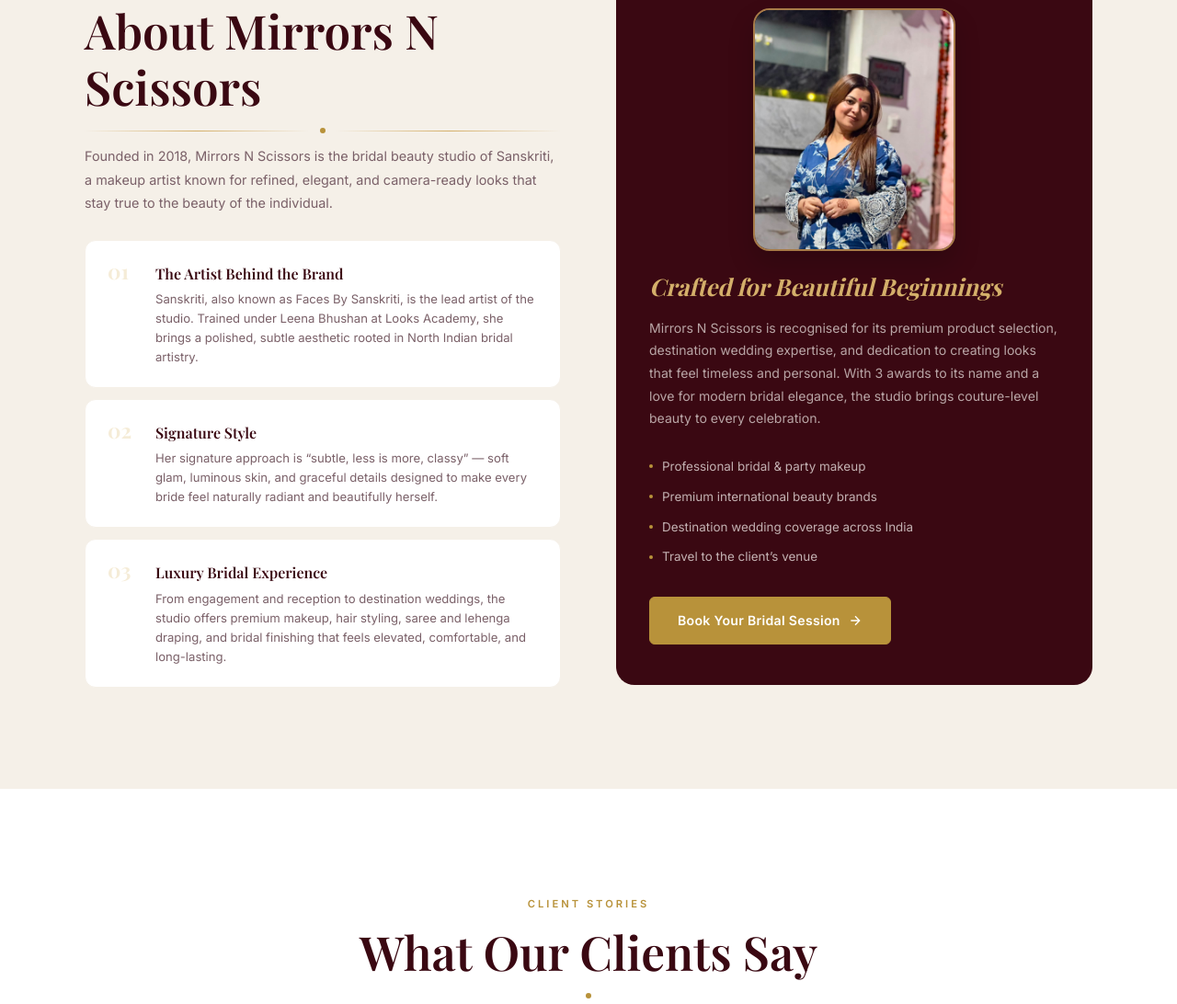
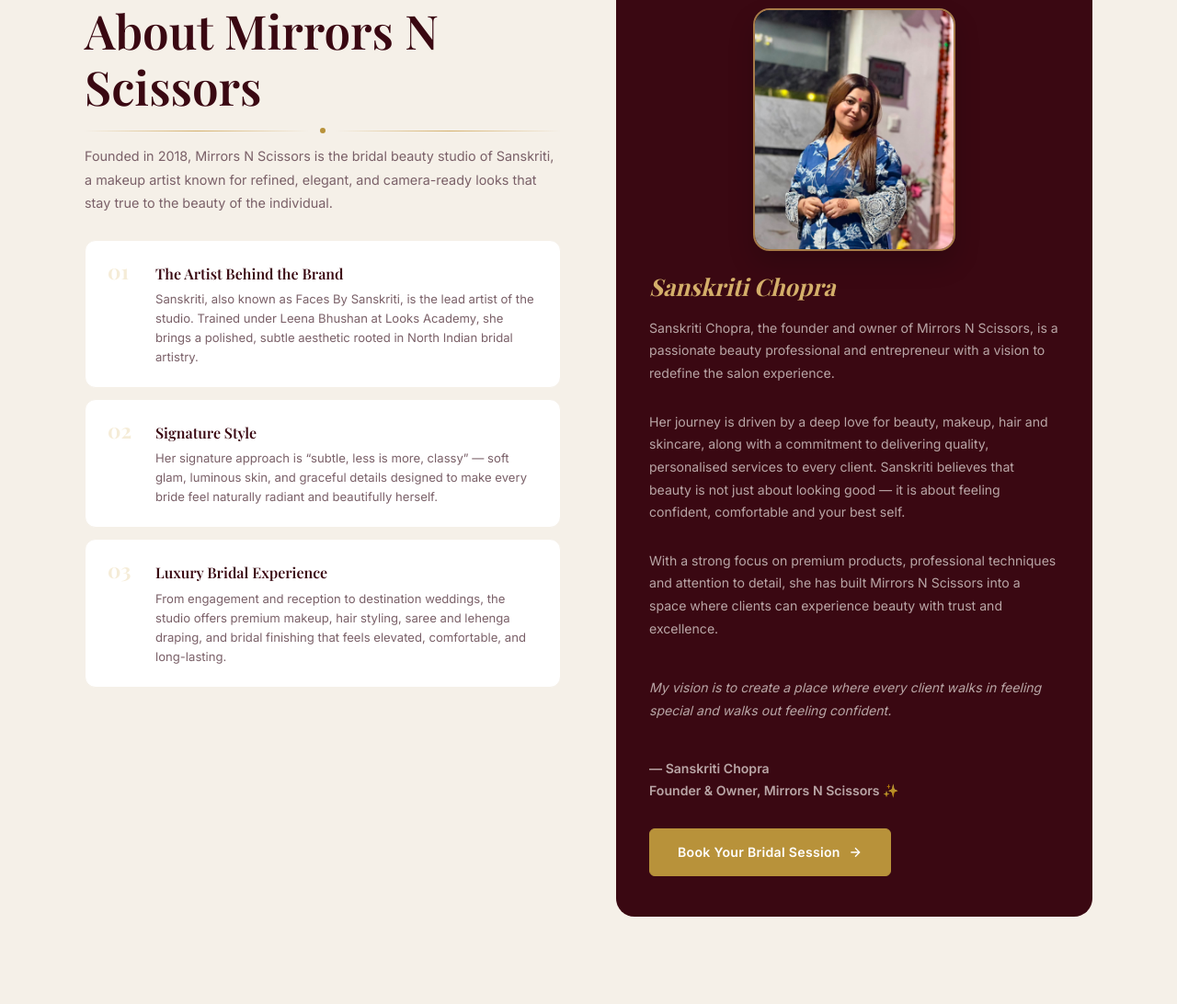
Before and after one commit to mardixgartix-hue/Mirrror-and-scissors, a website: page index.html in a window 1280 px wide. Shown: the part 7120-8212 px from the top of the page at 92% size. Drawn offline with nearby package versions, Linux system fonts and the light colour scheme; a web font is replaced by a local one.

Commit message:
Replace academy aside text with Sanskriti Chopra bio

```diff
--- a/index.html
+++ b/index.html
@@ -726,16 +726,20 @@
           <div class="academy-profile-image-wrap">
             <img src="images/sanskriti.jpg" alt="Sanskriti of Mirrors N Scissors" class="academy-profile-image">
           </div>
-          <h3 class="academy-aside-heading">Crafted for Beautiful Beginnings</h3>
+          <h3 class="academy-aside-heading">Sanskriti Chopra</h3>
           <p class="academy-aside-text">
-            Mirrors N Scissors is recognised for its premium product selection, destination wedding expertise, and dedication to creating looks that feel timeless and personal. With 3 awards to its name and a love for modern bridal elegance, the studio brings couture-level beauty to every celebration.
+            Sanskriti Chopra, the founder and owner of Mirrors N Scissors, is a passionate beauty professional and entrepreneur with a vision to redefine the salon experience.
           </p>
-          <ul class="academy-aside-bullets">
-            <li>Professional bridal &amp; party makeup</li>
-            <li>Premium international beauty brands</li>
-            <li>Destination wedding coverage across India</li>
-            <li>Travel to the client’s venue</li>
-          </ul>
+          <p class="academy-aside-text">
+            Her journey is driven by a deep love for beauty, makeup, hair and skincare, along with a commitment to delivering quality, personalised services to every client. Sanskriti believes that beauty is not just about looking good — it is about feeling confident, comfortable and your best self.
+          </p>
+          <p class="academy-aside-text">
+            With a strong focus on premium products, professional techniques and attention to detail, she has built Mirrors N Scissors into a space where clients can experience beauty with trust and excellence.
+          </p>
+          <p class="academy-aside-text" style="margin-top:12px; font-style:italic;">
+            My vision is to create a place where every client walks in feeling special and walks out feeling confident.
+          </p>
+          <p class="academy-aside-text" style="margin-top:10px;font-weight:600;">— Sanskriti Chopra<br>Founder &amp; Owner, Mirrors N Scissors ✨</p>
           <a href="https://wa.me/917060373975?text=Hello!%20I%20want%20to%20book%20a%20bridal%20makeup%20session." class="btn btn-gold" target="_blank" rel="noopener">
             Book Your Bridal Session
             <svg viewBox="0 0 24 24" fill="none" stroke="currentColor" stroke-width="2"><path d="M5 12h14M12 5l7 7-7 7"/></svg>
```
